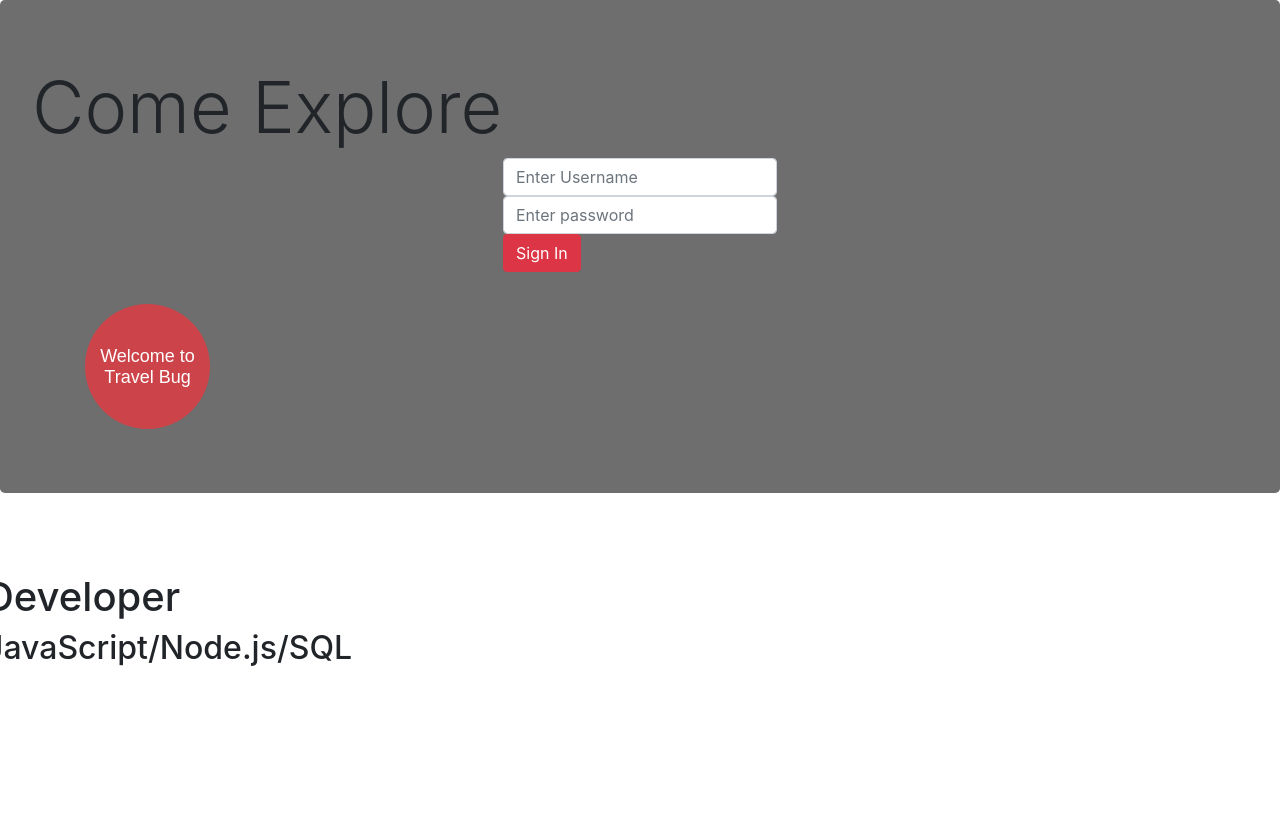
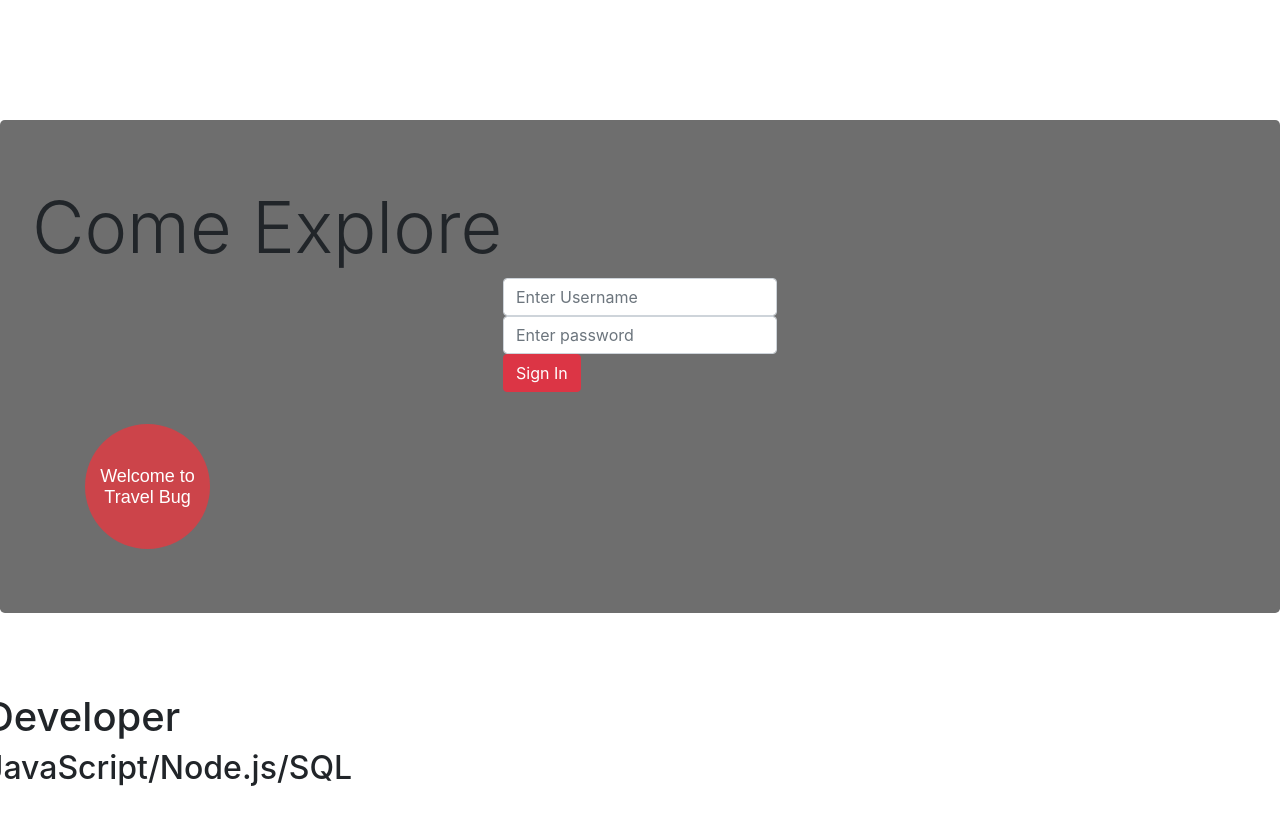
Before and after one commit to natalie-todd/travelBugFrontend2, a Vue app in the folder intro-vue/: page / in a window 1280 px wide. Built offline with nearby package versions, Linux system fonts and the light colour scheme; no server answers.

Commit message:
might center the modal instead

```diff
--- a/intro-vue/src/components/Modal.vue
+++ b/intro-vue/src/components/Modal.vue
@@ -134,10 +134,14 @@ export default {
 </script>
 
 <style>
-b-img {
+.row-hero {
+  display: flex;
+  justify-content: center;
 }
 .jumbotron {
   background: rgba(0, 0, 0, 0.568);
+    width: 100%;
+    margin-top: 15vh;
 }
 .lead {
   display: flex;
```
